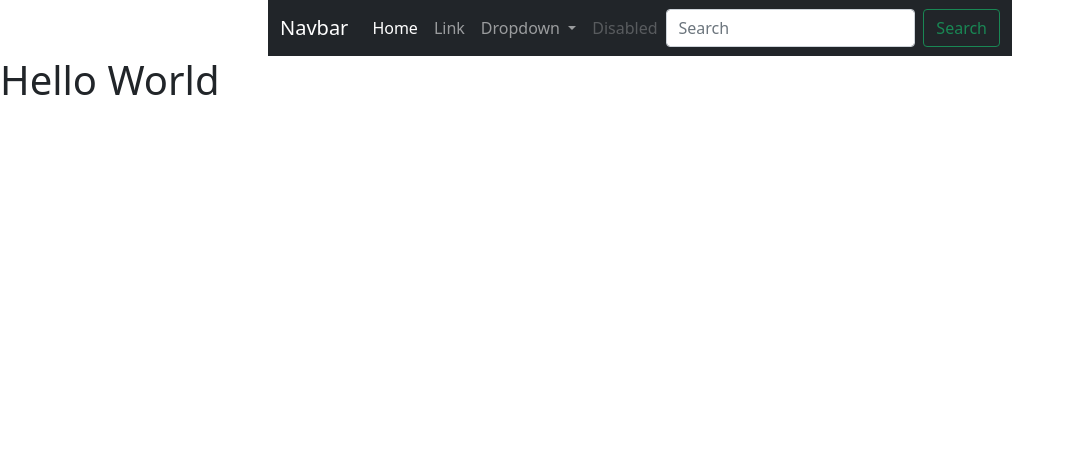
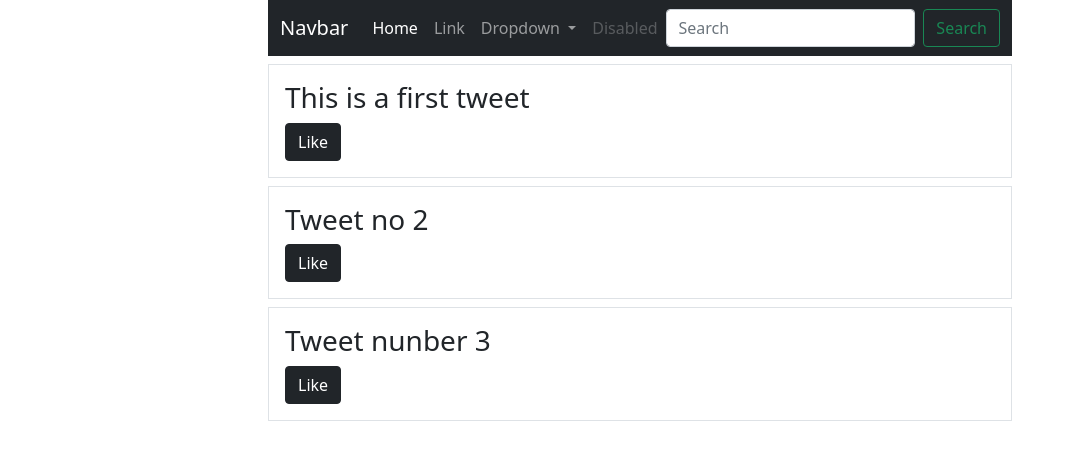
Before and after one commit to shivamprotech/sharing-thought, a Django app: page / in a window 1280 px wide. Shown: the top 460 px of the page, without its empty margins (0-1072 px from the left). Run offline with Django 3.2, Linux system fonts and the light colour scheme; data comes from the database, SQL or seed files in the repository.

Commit message:
Added tweets list

```diff
--- a/sharingthoughts/urls.py
+++ b/sharingthoughts/urls.py
@@ -17,11 +17,13 @@ from django.contrib import admin
 from django.urls import path
 from tweets.views import (
     home_view,
-    tweet_detail_view
+    tweet_detail_view,
+    tweet_list_view,
 )
 
 urlpatterns = [
     path('admin/', admin.site.urls),
     path('', home_view),
+    path('tweets', tweet_list_view),
     path('tweets/<int:tweet_id>', tweet_detail_view)
 ]
--- a/templates/base.html
+++ b/templates/base.html
@@ -14,15 +14,14 @@
     <div class="container">
         <div class="col-md-8 offset-md-2">
             {% include 'navbar.html' %}
+            {% block content %}{% endblock content %}
         </div>
     </div>
-    {% block content %}{% endblock content %}
 
     <!-- Optional JavaScript; choose one of the two! -->
 
     <!-- Option 1: Bootstrap Bundle with Popper -->
     <script src="https://cdn.jsdelivr.net/npm/bootstrap@5.0.0-beta1/dist/js/bootstrap.bundle.min.js" integrity="sha384-ygbV9kiqUc6oa4msXn9868pTtWMgiQaeYH7/t7LECLbyPA2x65Kgf80OJFdroafW" crossorigin="anonymous"></script>
-
     <!-- Option 2: Separate Popper and Bootstrap JS -->
     <!--
     <script src="https://cdn.jsdelivr.net/npm/@popperjs/core@2.5.4/dist/umd/popper.min.js" integrity="sha384-q2kxQ16AaE6UbzuKqyBE9/u/KzioAlnx2maXQHiDX9d4/zp8Ok3f+M7DPm+Ib6IU" crossorigin="anonymous"></script>
--- a/templates/pages/home.html
+++ b/templates/pages/home.html
@@ -5,5 +5,36 @@ Sharing Thoughts
 {% endblock title %}
 
 {% block content %}
-  <h1>Hello World</h1>
+  <div id="title">
+    <h1>Hello World</h1>
+  </div>
+
+  <script>
+    const xhr = new XMLHttpRequest()
+    const method = 'GET'
+    const url = '/tweets'
+    const responseType = 'json'
+    const titleBlock = document.getElementById('title')
+    titleBlock.innerHTML = 'Loading...'
+    var tweets_list = ''
+
+    const formatTweet = (res) => {
+      return `<div id="tweet-${res.id}" class="border p-3 my-2">
+              <h3>${res.content}</h3>
+              <button class="btn btn-dark">Like</button>
+              </div>`
+    }
+
+    xhr.responseType = responseType
+    xhr.open(method, url)
+    xhr.onload = function() {
+      serverResponse = xhr.response;
+      serverResponse.response.forEach((res) => {
+        let tweet = formatTweet(res)
+        tweets_list += tweet
+      })
+      titleBlock.innerHTML = tweets_list
+    }
+    xhr.send()
+  </script>
 {% endblock content %}
--- a/tweets/views.py
+++ b/tweets/views.py
@@ -6,6 +6,14 @@ from .models import Tweet
 
 def home_view(request):
     return render(request, 'pages/home.html', context={}, status=200)
+
+def tweet_list_view(request):
+    tweets = Tweet.objects.all()
+    tweets_list = [{'id': tweet.id, 'content': tweet.content} for tweet in tweets]
+    data = {
+        "response": tweets_list
+    }
+    return JsonResponse(data)
 
 def tweet_detail_view(request, tweet_id,*args, **kwargs):
     # REST API
```
